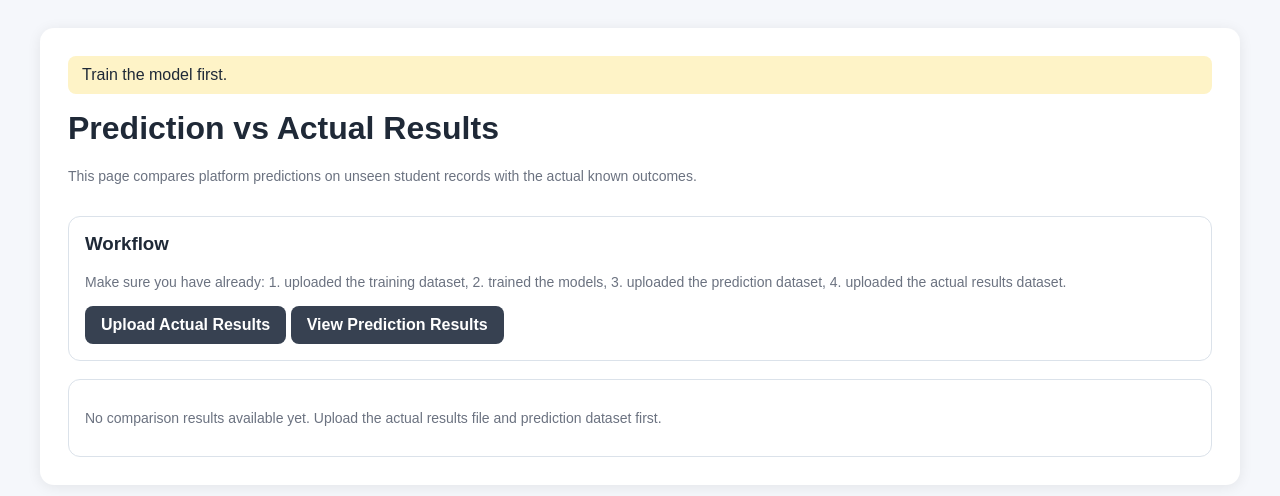
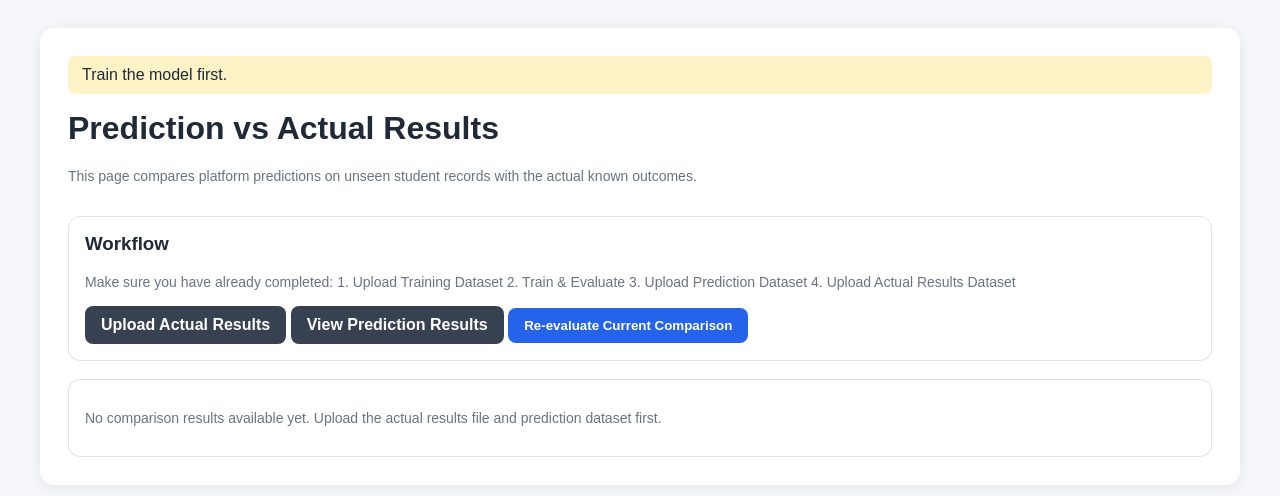
Before and after one commit to RidhanPar/edupredict-platform, a Flask app: page /compare in a window 1280 px wide. Shown: the part 51-547 px from the top of the page. Run offline with Flask 3, Linux system fonts and the light colour scheme.

Commit message:
re-evaluation button added

```diff
--- a/templates/compare.html
+++ b/templates/compare.html
@@ -12,15 +12,18 @@
 <div class="card" style="margin-bottom:18px;">
   <h3>Workflow</h3>
   <p class="small">
-    Make sure you have already:
-    1. uploaded the training dataset,
-    2. trained the models,
-    3. uploaded the prediction dataset,
-    4. uploaded the actual results dataset.
+    Make sure you have already completed:
+    1. Upload Training Dataset
+    2. Train & Evaluate
+    3. Upload Prediction Dataset
+    4. Upload Actual Results Dataset
   </p>
   <div class="hero-actions">
     <a class="btn btn-secondary" href="{{ url_for('upload_actual') }}">Upload Actual Results</a>
     <a class="btn btn-secondary" href="{{ url_for('results') }}">View Prediction Results</a>
+    <form method="post" action="{{ url_for('recheck_comparison') }}" style="display:inline;">
+      <button class="btn" type="submit">Re-evaluate Current Comparison</button>
+    </form>
   </div>
 </div>
 
@@ -31,6 +34,7 @@
   <div class="card stat-card"><span>Precision</span><strong>{{ metrics.precision }}</strong></div>
   <div class="card stat-card"><span>Recall</span><strong>{{ metrics.recall }}</strong></div>
   <div class="card stat-card"><span>F1 Score</span><strong>{{ metrics.f1 }}</strong></div>
+  <div class="card stat-card"><span>Overall Score</span><strong>{{ metrics.overall_score }}%</strong></div>
 </div>
 
 <div class="card" style="margin-top:18px;">
@@ -71,6 +75,14 @@
     </table>
   </div>
 </div>
+
+<div class="card" style="margin-top:18px;">
+  <h3>Next Step</h3>
+  <div class="hero-actions">
+    <a class="btn btn-secondary" href="{{ url_for('explain') }}">View Explanation</a>
+    <a class="btn" href="{{ url_for('home') }}">Back to Home</a>
+  </div>
+</div>
 {% else %}
 <div class="card" style="margin-top:18px;">
   <p class="small">
```
Also changed, not shown: app.py (line endings or trailing spaces).
